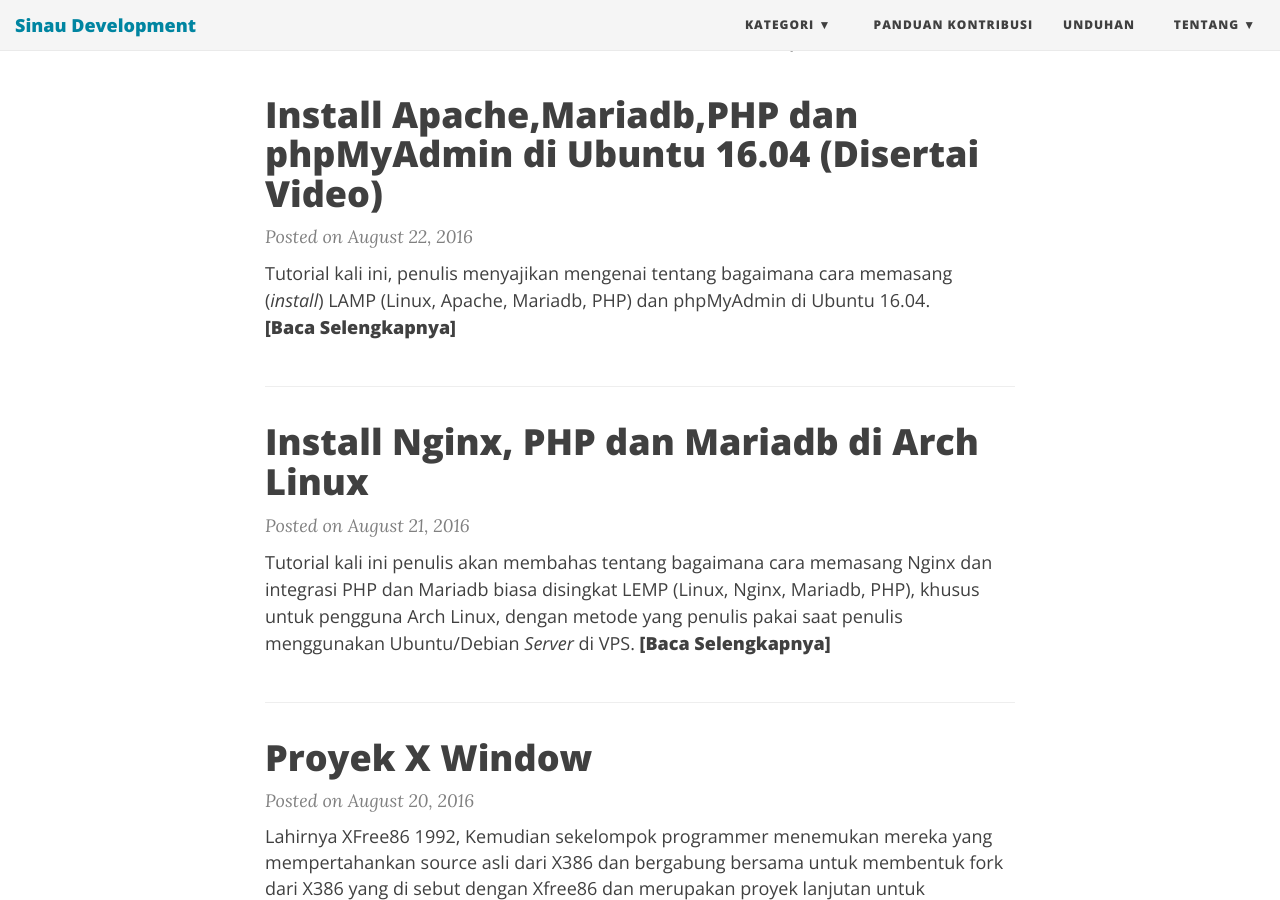
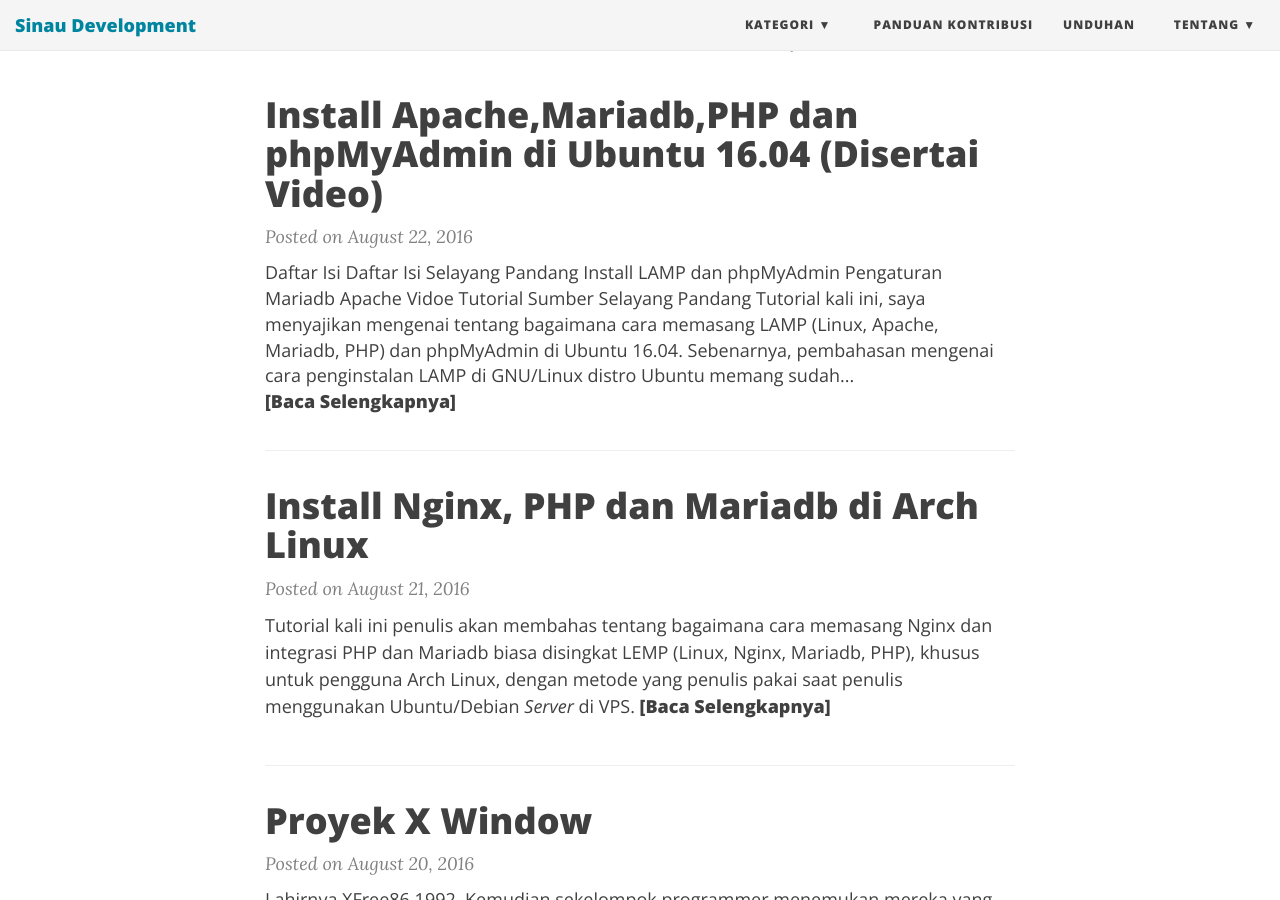
Before and after one commit to SinauDev/SinauDev.github.io, a Jekyll site: the page built from index.html, in a window 1280 px wide and 900 px high, scrolled down 320 px. Built offline with Jekyll 4.4.1, drawn with Linux system fonts in a browser that asks for light colours; nearby versions of some CDN libraries; the list of posts is cut into pages by our own code; some of the changed lines change nothing that is shown.

Commit message:
Update 2016-08-22-install-lamp-di-ubuntu-16-04.md
Remove Summary Test

```diff
--- a/_posts/2016-08-22-install-lamp-di-ubuntu-16-04.md
+++ b/_posts/2016-08-22-install-lamp-di-ubuntu-16-04.md
@@ -4,7 +4,6 @@ title: Install Apache,Mariadb,PHP dan phpMyAdmin di Ubuntu 16.04 (Disertai Video
 author: ali
 category: server
 tags: [ubuntu, apache]
-summary: Tutorial kali ini, penulis menyajikan mengenai tentang bagaimana cara memasang (_install_) LAMP (Linux, Apache, Mariadb, PHP) dan phpMyAdmin di Ubuntu 16.04.
 ---
 
 # Daftar Isi
```
